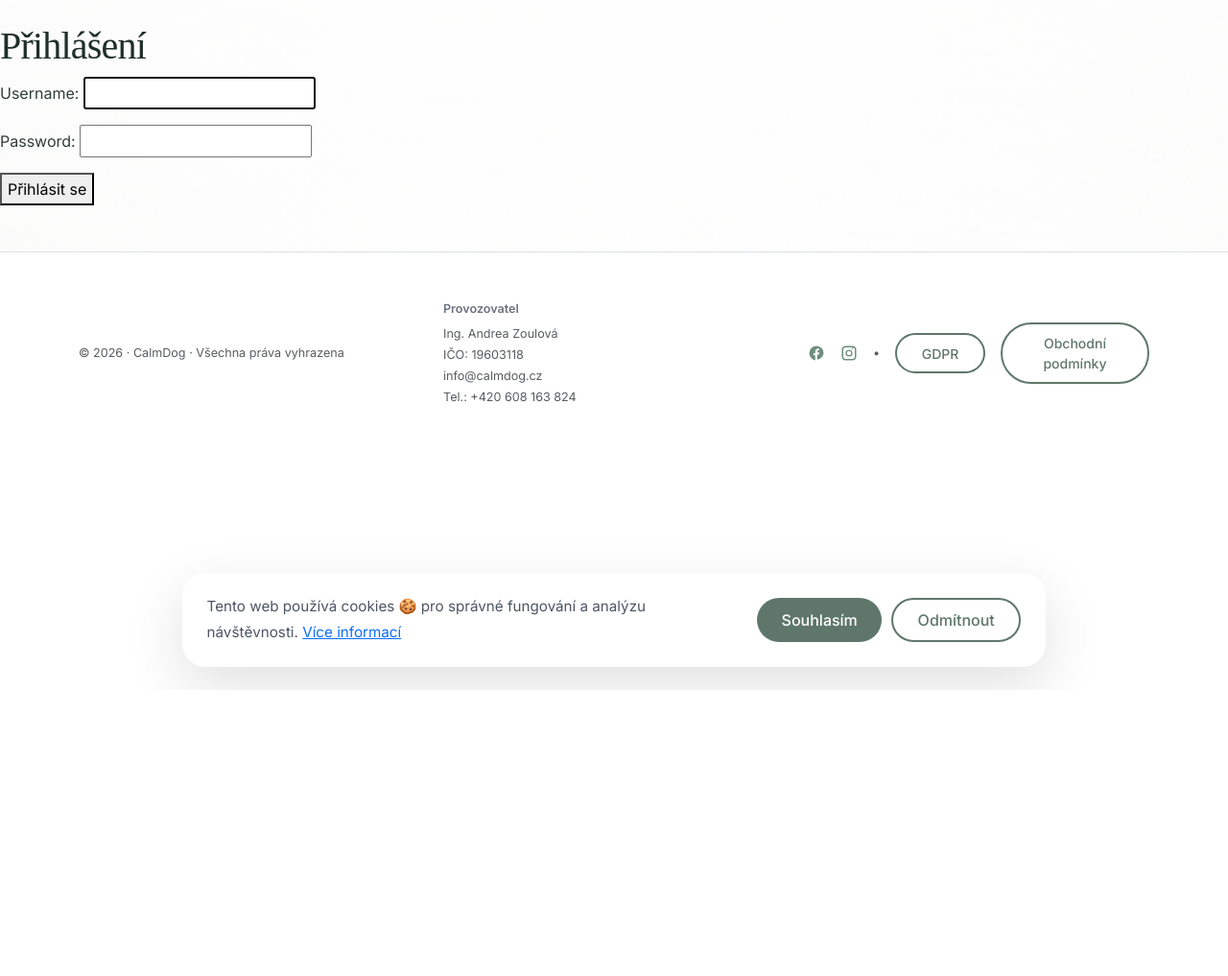
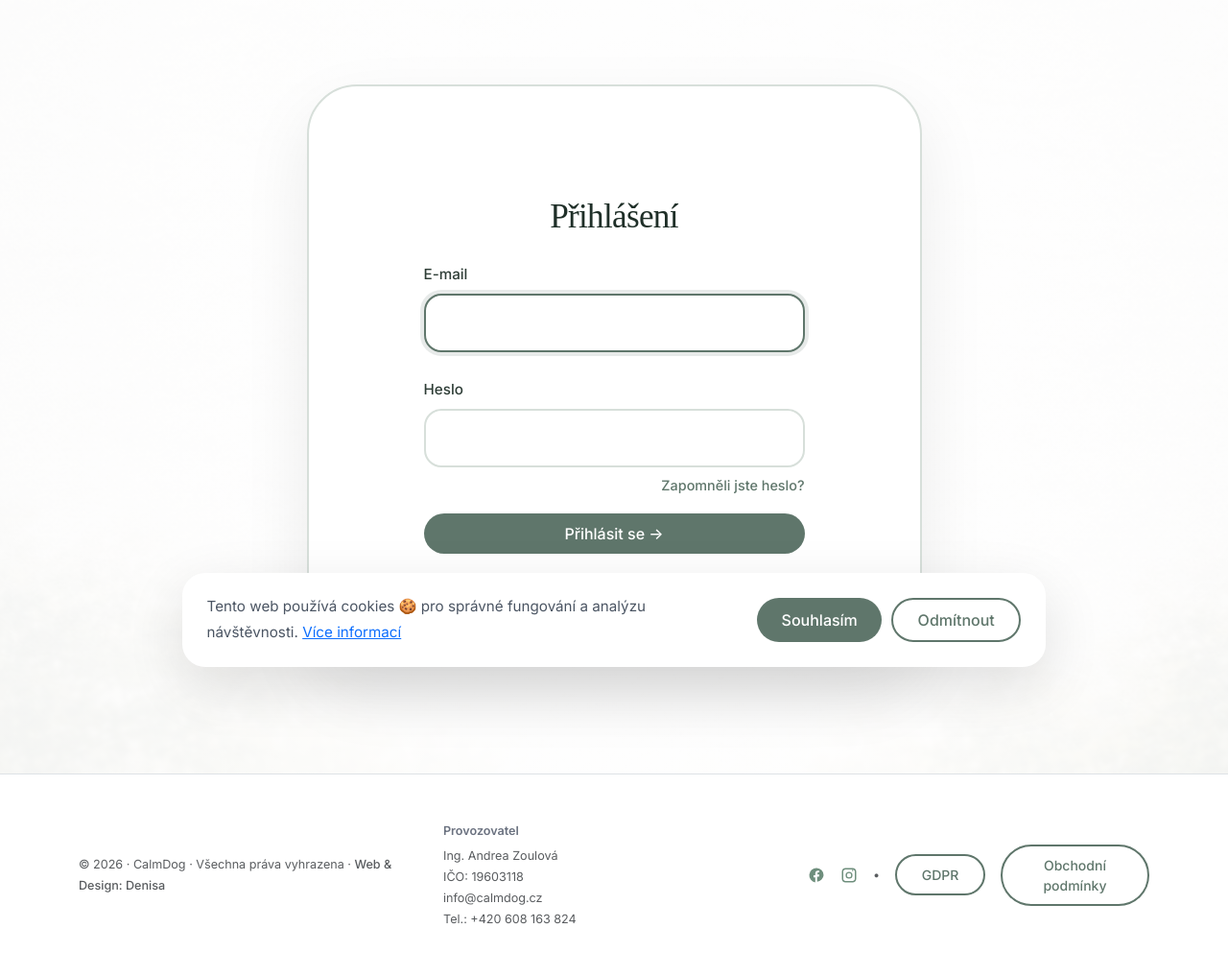
Before and after one commit to Denisathecatlady/online-course, a Django app: page /ucty/prihlaseni/ in a window 1280 px wide. Shown: the part 81-1098 px from the top of the page at 96% size. Before the commit the page ends 800 px from the top, so only its background shows below. Run offline with Django 5.2, Linux system fonts and the light colour scheme; parts of the project's set-up code (start-up, migrations or seed data) failed here and were passed over.

Commit message:
style_v_8

```diff
--- /dev/null
+++ b/accounts/static/accounts/css/login.css
@@ -0,0 +1,99 @@
+/* =====================================================
+   LOGIN PAGE – CalmDog style
+   ===================================================== */
+
+/* obal celé přihlašovací karty */
+.auth-card {
+  background: #ffffff;
+  border: 2px solid #d7dfda;
+  border-radius: 52px;
+
+  /* 👇 víc prostoru do stran */
+  padding: 4.2rem 4.5rem;
+
+  box-shadow: 0 28px 70px rgba(0, 0, 0, 0.08);
+}
+
+
+/* nadpis */
+.auth-card .section-title-sm {
+  font-size: 2.2rem;
+  color: #1f2f28;
+  margin-bottom: 2rem;
+}
+
+/* labely */
+.auth-card .form-label {
+  font-size: 0.95rem;
+  font-weight: 500;
+  color: #2e3d36;
+  margin-bottom: 0.4rem;
+}
+
+/* inputy */
+.auth-card input[type="email"],
+.auth-card input[type="text"],
+.auth-card input[type="password"] {
+  width: 100%;
+  padding: 0.9rem 1.1rem;
+  font-size: 1rem;
+
+  border-radius: 18px;
+  border: 2px solid #d7dfda;
+  background: #ffffff;
+  color: #1f2f28;
+
+  outline: none;
+  transition: border-color 0.2s ease, box-shadow 0.2s ease;
+}
+
+/* focus stav */
+.auth-card input:focus {
+  border-color: #5f766b;
+  box-shadow: 0 0 0 4px rgba(95, 118, 107, 0.15);
+}
+
+/* tlačítko */
+.btn-sage {
+  background: #5f766b;
+  color: #ffffff;
+  border: none;
+
+  border-radius: 999px;
+  padding: 1rem 1.6rem;
+  font-size: 1rem;
+  font-weight: 500;
+
+  transition: background 0.25s ease, transform 0.2s ease;
+}
+
+.btn-sage:hover {
+  background: #7f968c;
+  transform: translateY(-1px);
+}
+
+.btn-sage:active {
+  transform: translateY(0);
+}
+
+/* odkaz "Zapomněli jste heslo?" */
+.link-muted {
+  font-size: 0.9rem;
+  color: #5f766b !important;
+  font-weight: 500;
+  text-decoration: none;
+}
+
+.link-muted:hover {
+  color: #7f968c;
+  text-decoration: underline;
+}
+
+/* error hlášky */
+.auth-card .alert-danger {
+  background: #f8eaea;
+  border: 1px solid #e0b4b4;
+  color: #8a2c2c;
+  border-radius: 16px;
+  font-size: 0.95rem;
+}
--- a/accounts/templates/accounts/login.html
+++ b/accounts/templates/accounts/login.html
@@ -1,11 +1,63 @@
 {% extends "base.html" %}
+{% load static %}
+
+{% block title %}Přihlášení{% endblock %}
+
+{% block extra_css %}
+<link rel="stylesheet" href="{% static 'accounts/css/login.css' %}">
+
+{% endblock %}
 
 {% block content %}
-    <h1>Přihlášení</h1>
 
-    <form method="post">
-        {% csrf_token %}
-        {{ form.as_p }}
-        <button type="submit">Přihlásit se</button>
-    </form>
+<section class="py-6">
+  <div class="container">
+    <div class="row justify-content-center">
+      <div class="col-lg-7">
+
+        <div class="auth-card">
+          <div class="card-body p-4 p-md-5">
+
+            <h1 class="section-title-sm mb-4 text-center">
+              Přihlášení
+            </h1>
+
+            <form method="post">
+              {% csrf_token %}
+
+              {% if form.non_field_errors %}
+                <div class="alert alert-danger">
+                  {{ form.non_field_errors }}
+                </div>
+              {% endif %}
+
+              <div class="mb-4">
+                <label class="form-label">E-mail</label>
+                {{ form.username }}
+              </div>
+
+              <div class="mb-3">
+                <label class="form-label">Heslo</label>
+                {{ form.password }}
+
+                <div class="text-end mt-1">
+                  <a href="/ucty/reset-hesla/" class="link-muted">
+                    Zapomněli jste heslo?
+                  </a>
+                </div>
+              </div>
+
+              <button type="submit" class="btn btn-sage w-100">
+                Přihlásit se →
+              </button>
+
+            </form>
+
+          </div>
+        </div>
+
+      </div>
+    </div>
+  </div>
+</section>
 {% endblock %}
--- a/config/urls.py
+++ b/config/urls.py
@@ -21,26 +21,50 @@ from django.conf.urls.static import static
 from django.contrib.auth import views as auth_views
 
 
+
+
 urlpatterns = [
     path(settings.ADMIN_URL, admin.site.urls),
+
     path("", include("courses.urls")),
     path("ucty/", include("accounts.urls")),
     path("payments/", include(("payments.urls", "payments"), namespace="payments")),
-    path("ucty/reset-hesla/", auth_views.PasswordResetView.as_view(), name="password_reset"),
-    path("ucty/reset-hesla/odeslano/", auth_views.PasswordResetDoneView.as_view(), name="password_reset_done"),
+
+    path(
+        "ucty/reset-hesla/",
+        auth_views.PasswordResetView.as_view(
+            template_name="accounts/registration/password_reset_form.html"
+        ),
+        name="password_reset",
+    ),
+
+    path(
+        "ucty/reset-hesla/odeslano/",
+        auth_views.PasswordResetDoneView.as_view(
+            template_name="accounts/registration/password_reset_done.html"
+        ),
+        name="password_reset_done",
+    ),
+
     path(
         "ucty/reset-hesla/<uidb64>/<token>/",
-        auth_views.PasswordResetConfirmView.as_view(),
+        auth_views.PasswordResetConfirmView.as_view(
+            template_name="accounts/registration/password_reset_confirm.html"
+        ),
         name="password_reset_confirm",
     ),
+
     path(
         "ucty/reset-hesla/hotovo/",
-        auth_views.PasswordResetCompleteView.as_view(),
+        auth_views.PasswordResetCompleteView.as_view(
+            template_name="accounts/registration/password_reset_complete.html"
+        ),
         name="password_reset_complete",
     ),
 ]
 
 
 
+
 if settings.DEBUG:
     urlpatterns += static(settings.MEDIA_URL, document_root=settings.MEDIA_ROOT)
--- a/courses/static/css/about.css
+++ b/courses/static/css/about.css
@@ -4,7 +4,7 @@
 
 .course-detail {
   padding: 6.5rem 0;
-  background: #D6D6D6;
+  background: #E4E6E1;
 }
 
 
--- a/courses/templates/base.html
+++ b/courses/templates/base.html
@@ -420,6 +420,65 @@
         }
         }
 
+        /* ===============================
+        PAYMENT – CANCEL PAGE
+        ================================ */
+
+        .payment-cancel-card {
+        max-width: 640px;
+        margin: 0 auto;
+        }
+
+        .badge-muted {
+        display: inline-block;
+        padding: 0.45rem 1.2rem;
+        border-radius: 999px;
+        font-size: 0.7rem;
+        letter-spacing: 0.14em;
+        text-transform: uppercase;
+        background: rgba(79,111,100,0.12);
+        color: var(--sage);
+        font-weight: 500;
+        }
+
+        /* ===============================
+        PAYMENT – SUCCESS PAGE
+        ================================ */
+
+        .payment-success-card {
+        max-width: 640px;
+        margin: 0 auto;
+        }
+
+        .badge-success {
+        display: inline-block;
+        padding: 0.45rem 1.2rem;
+        border-radius: 999px;
+        font-size: 0.7rem;
+        letter-spacing: 0.14em;
+        text-transform: uppercase;
+        background: rgba(79,111,100,0.14);
+        color: var(--sage);
+        font-weight: 500;
+        }
+
+        .footer-bottom {
+            font-size: 0.85rem;
+            color: #7f968c;
+            text-align: center;
+            }
+
+            .footer-author {
+            color: inherit;
+            text-decoration: none;
+            font-weight: 500;
+            }
+
+            .footer-author:hover {
+            text-decoration: underline;
+            }
+
+
 
 
     </style>
@@ -506,7 +565,15 @@
 
       <div class="col-md-4 mb-3 mb-md-0">
         <p class="mb-0 text-muted small">
-          © {% now "Y" %} · CalmDog · Všechna práva vyhrazena
+          © {% now "Y" %} · CalmDog · Všechna práva vyhrazena ·
+          <a
+            href="https://www.linkedin.com/in/denisa-zoulová-5617262b4/"
+            target="_blank"
+            rel="noopener"
+            class="footer-author"
+            >
+            Web & Design: Denisa
+            </a>
         </p>
       </div>
 
```
Also changed, not shown: accounts/static/accounts/css/auth.css (added, +132 -0 lines), accounts/templates/accounts/registration/password_reset_confirm.html (renamed from templates/registration/password_reset_confirm.html, +14 -0 lines), accounts/templates/accounts/registration/password_reset_form.html (added, +51 -0 lines), payments/templates/payments/success.html (+34 -5 lines), templates/registration/login.html (deleted, +0 -50 lines), accounts/templates/accounts/registration/password_reset_complete.html (renamed from templates/registration/password_reset_complete.html), db.sqlite3.
